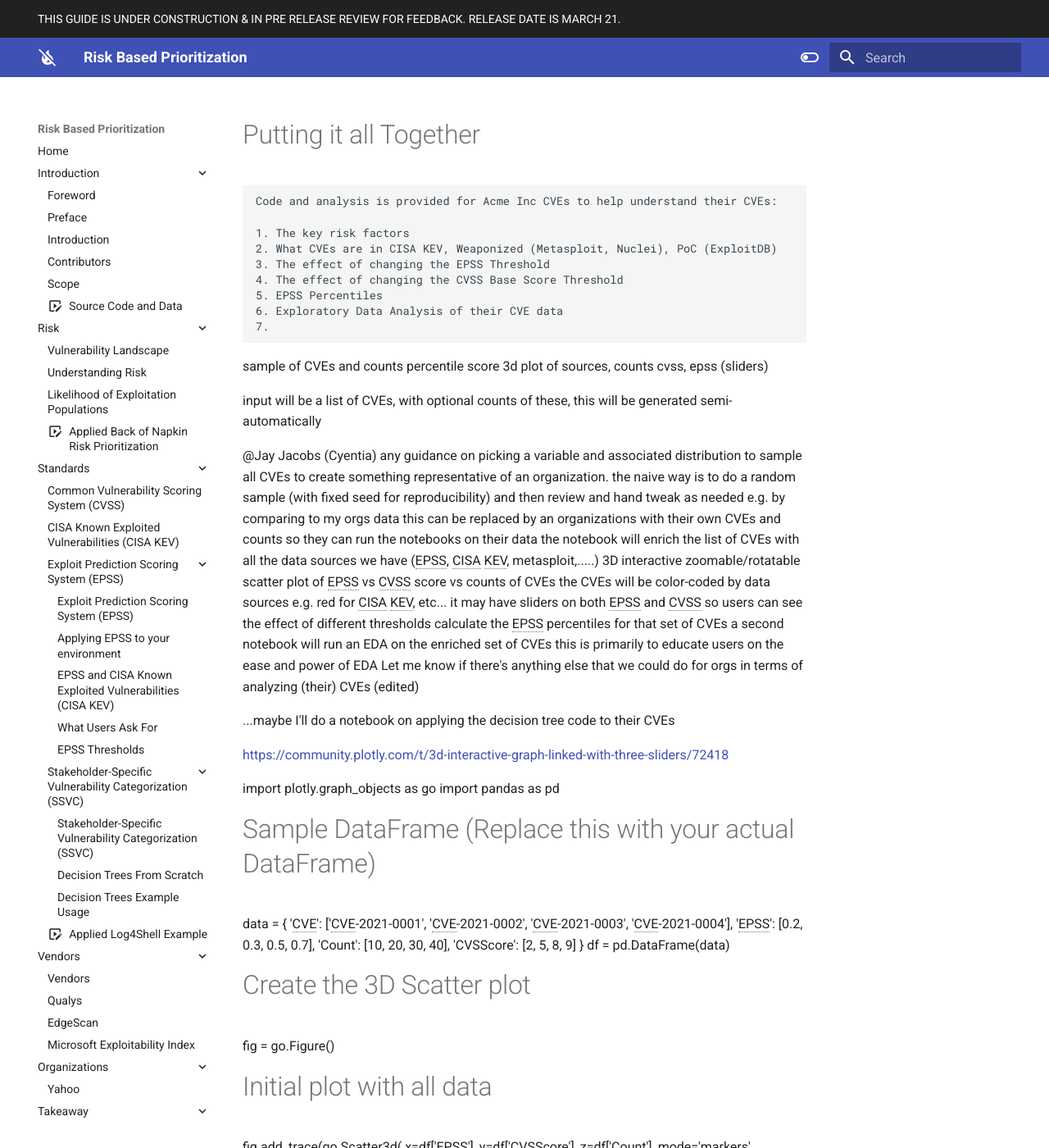
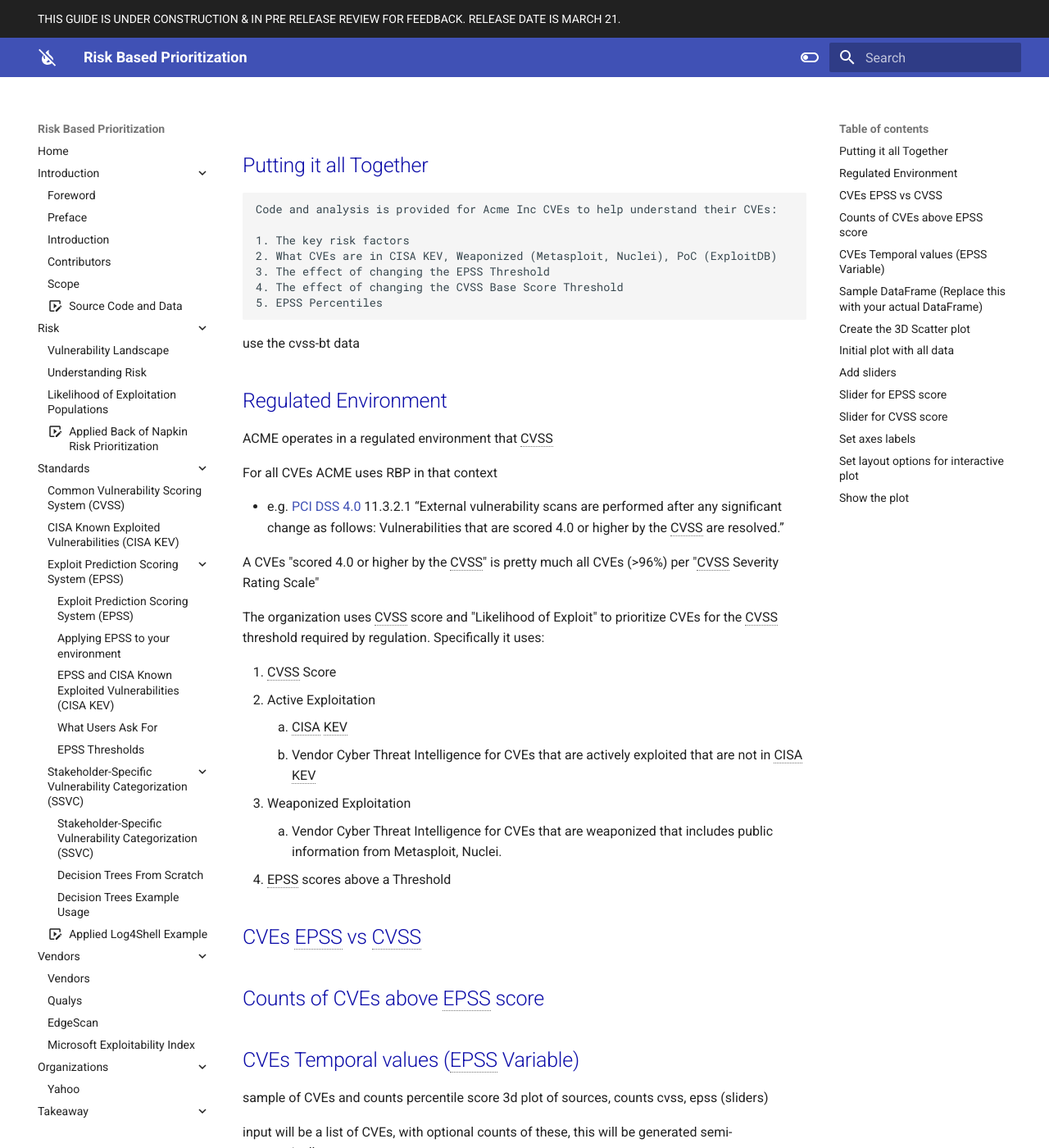
Before and after one commit to RiskBasedPrioritization/RiskBasedPrioritization.github.io, an MkDocs documentation site: the page built from docs/organizations/acme/Applied.md, in a window 1280 px wide and 1400 px high. Shown: the whole window at 82% size. Built offline with MkDocs 1.6.1 and Material for MkDocs 9.7.7, drawn with Linux system fonts in a browser that asks for light colours; comment, search, counter and statistics services are not loaded.

Commit message:
forewords, acme tidy

```diff
--- a/docs/organizations/acme/Applied.md
+++ b/docs/organizations/acme/Applied.md
@@ -2,7 +2,7 @@
 icon: material/play-box-edit-outline
 ---
 
-# Putting it all Together
+## Putting it all Together
 
     Code and analysis is provided for Acme Inc CVEs to help understand their CVEs:
 
@@ -11,8 +11,54 @@ icon: material/play-box-edit-outline
     3. The effect of changing the EPSS Threshold
     4. The effect of changing the CVSS Base Score Threshold
     5. EPSS Percentiles
-    6. Exploratory Data Analysis of their CVE data
-    7.
+
+
+use the cvss-bt data
+
+## Regulated Environment
+
+ACME operates in a regulated environment that CVSS
+
+For all CVEs ACME uses RBP in that context
+
+
+-   e.g. <a
+    href="https://docs-prv.pcisecuritystandards.org/PCI%20DSS/Standard/PCI-DSS-v4_0.pdf"
+    rel="nofollow">PCI DSS 4.0</a> 11.3.2.1 “External vulnerability
+    scans are performed after any significant change as follows:
+    Vulnerabilities that are scored 4.0 or higher by the CVSS are
+    resolved.”
+
+A CVEs "scored 4.0 or higher by the CVSS" is pretty much all CVEs
+(\>96%) per "CVSS Severity Rating Scale"
+
+
+
+The organization uses CVSS score and "Likelihood of Exploit" to
+prioritize CVEs for the CVSS threshold required by regulation.
+Specifically it uses:
+
+1.  CVSS Score
+2.  Active Exploitation
+    1.  CISA KEV
+    2.  Vendor Cyber Threat Intelligence for CVEs that are actively
+        exploited that are not in CISA KEV
+3.  Weaponized Exploitation
+    1.  Vendor Cyber Threat Intelligence for CVEs that are weaponized
+        that includes public information from Metasploit, Nuclei.
+4.  EPSS scores above a Threshold
+
+
+
+
+## CVEs EPSS vs CVSS
+
+## Counts of CVEs above EPSS score
+
+## CVEs Temporal values (EPSS Variable)
+
+
+
 
 sample of CVEs and counts
 percentile score
--- a/docs/organizations/acme/EDA.md
+++ /dev/null
@@ -1,10 +0,0 @@
----
-icon: material/play-box-edit-outline
----
-
-# Putting it all Together
-
-
-sample of CVEs and counts
-percentile score
-3d plot of sources, counts cvss, epss (sliders)
```
Also changed, not shown: docs/introduction/foreword.md (+10 -0 lines), docs/organizations/Organization_requlated.md (deleted, +0 -33 lines).
